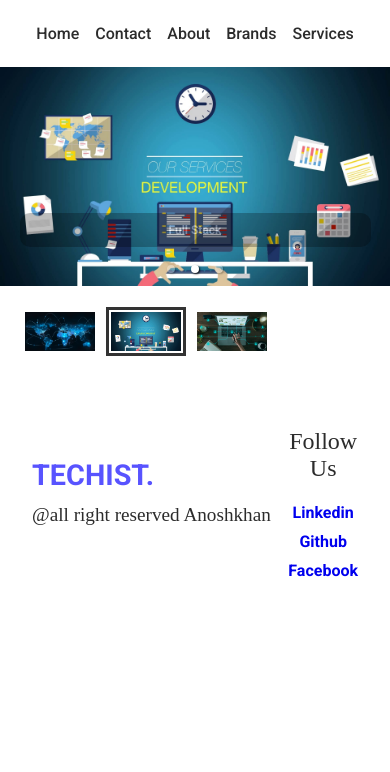
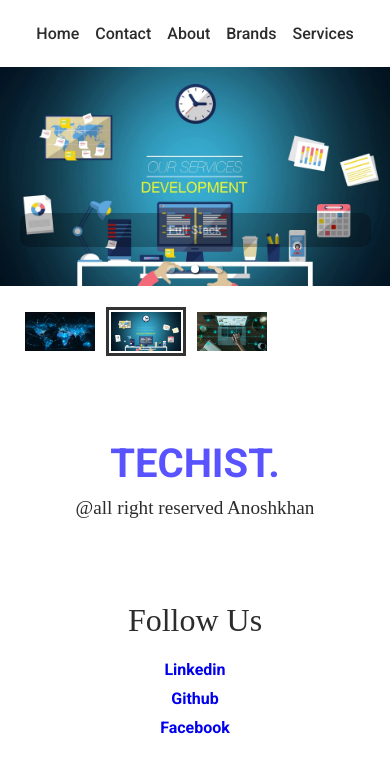
Before and after one commit to Anoshkhan/Landing-page, a React (Create React App) app: page /services in a window 390 px wide. Shown: the top 772 px of the page. Built offline with nearby package versions, Linux system fonts and the light colour scheme.

Commit message:
Update mediaquery.scss

```diff
--- a/src/styles/mediaquery.scss
+++ b/src/styles/mediaquery.scss
@@ -153,18 +153,13 @@
         }
       }
     }
-    .footer{
+     .footer{
+      height: 50vh;
+      grid-template-columns: 1fr;
     > div{
-
-     > h1{
-      font-size: 1.8rem;
-     }
-     > p{
-      margin: 12px 0px;
-      }
-
-    > h5{
-      font-size: 1.5rem;
+        text-align: center;
+    > p {
+      margin: 10px 0px;
     }
   }
   }
```
